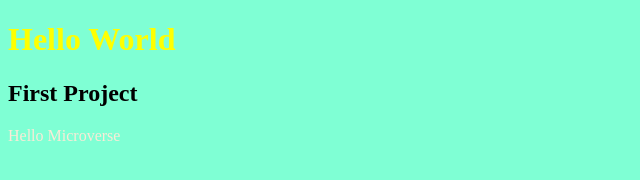
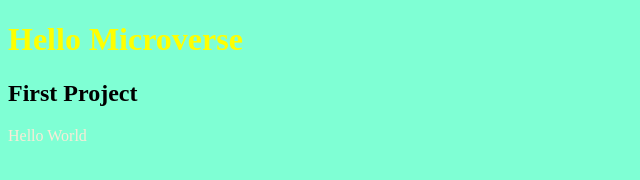
Before and after one commit to Besufekad-HAZ/hello-world, a website: page index.html in a window 1280 px wide. Shown: the whole page, without its empty margins (0-640 px from the left). Drawn offline with Linux system fonts and the light colour scheme.

```diff
--- a/index.html
+++ b/index.html
@@ -5,8 +5,8 @@
         <title>Hello World</title>
     </head>
     <body>
-        <h1>Hello World</h1>
+        <h1>Hello Microverse</h1>
         <h2>First Project</h2>
-        <p>Hello Microverse</p>
+        <p>Hello World</p>
     </body>
 </html>
```
Also changed, not shown: package.json (added, +20 -0 lines), 2 other files.
